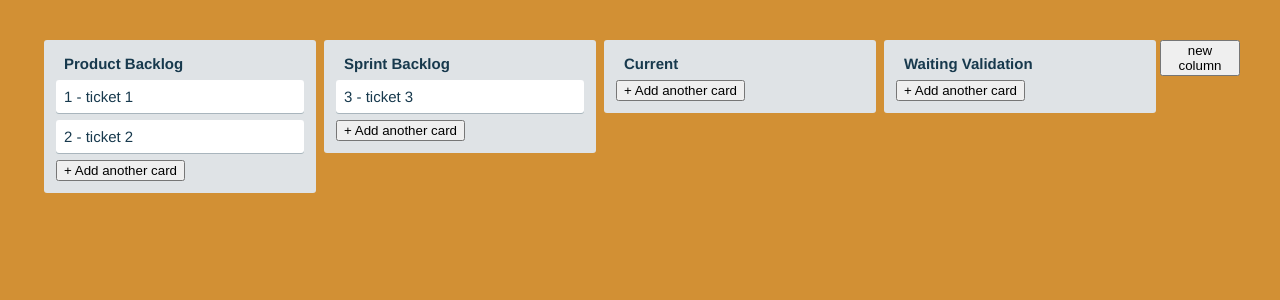
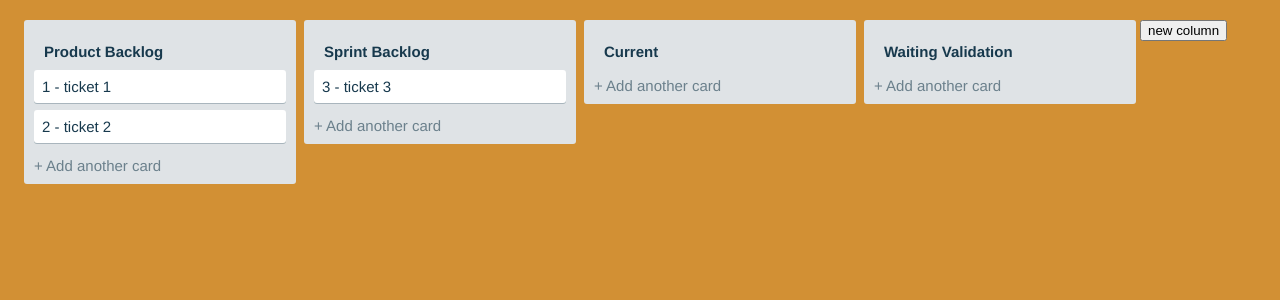
Before and after one commit to berengers/trelolo, a Vue app in the folder front/: page / in a window 1280 px wide. Shown: the top 300 px of the page. Built offline with nearby package versions, Linux system fonts and the light colour scheme.

Commit message:
styling components

```diff
--- a/front/src/components/column.vue
+++ b/front/src/components/column.vue
@@ -1,12 +1,12 @@
 <template>
   <div class="column">
     <div class="title">{{ column.name }}</div>
-    <div>
+    <div class="items">
       <div v-for="item in items" v-if="column.id === item.columnId" :key="item.id"  class="item">
         {{ item.id + " - " + item.name }}
       </div>
     </div>
-    <button v-show='!formItemShow' @click='addItem'>+ Add another card</button>
+    <div v-show='!formItemShow' @click='addItem' class="addItem">+ Add another card</div>
     <div v-show='formItemShow'>
       <div class="formItem">
         <textarea placeholder="Enter a title for this card..." type='text' />
@@ -48,7 +48,7 @@ export default {
 .column {
   width: 272px;
   margin: 0 4px;
-  padding: 15px 12px 12px;
+  padding-top: 15px;
   flex-shrink: 0;
   box-sizing: border-box;
   white-space: nowrap;
@@ -57,12 +57,14 @@ export default {
 }
 
 .title{
-  margin: 0 0 8px 8px;
+  margin: 8px 10px 10px 20px;
   font-weight: bolder;
   color: #17394d;
   text-transform: capitalize;
 }
-
+.items {
+  padding: 0 10px;
+}
 .item {
   padding: 8px;
   margin-bottom: 7px;
@@ -74,6 +76,16 @@ export default {
 }
 .item:hover {
   background-color: #f9f7f7;
+}
+.addItem {
+  background-color: none;
+  padding: 7px 10px 10px;
+  color: #6b808c;
+  cursor: pointer;
+}
+.addItem:hover {
+  background-color: rgba(9,45,66,.13);
+  color: #17394d;
 }
 .formItem textarea {
   display: block;
@@ -88,7 +100,7 @@ export default {
   padding: 8px;
   margin-top: 10px;
   border-radius: 3px;
-  box-shadow: 0 1px 0 rgba(9,45,66,.25);
+  box-shadow: 0 1px 0 0 #3f6f21;
   font-weight: bolder;
   cursor: pointer;
 }
@@ -96,4 +108,7 @@ export default {
   background-color: #5aac44;
   color: white;
 }
+.btn-green:hover {
+  background-color: #4b8d39
+}
 </style>
--- a/front/src/components/dashboard.vue
+++ b/front/src/components/dashboard.vue
@@ -32,7 +32,6 @@ export default {
 <style scoped>
 #dashboard {
   display: flex;
-  padding: 20px;
   align-items: flex-start;
 }
 </style>
```
